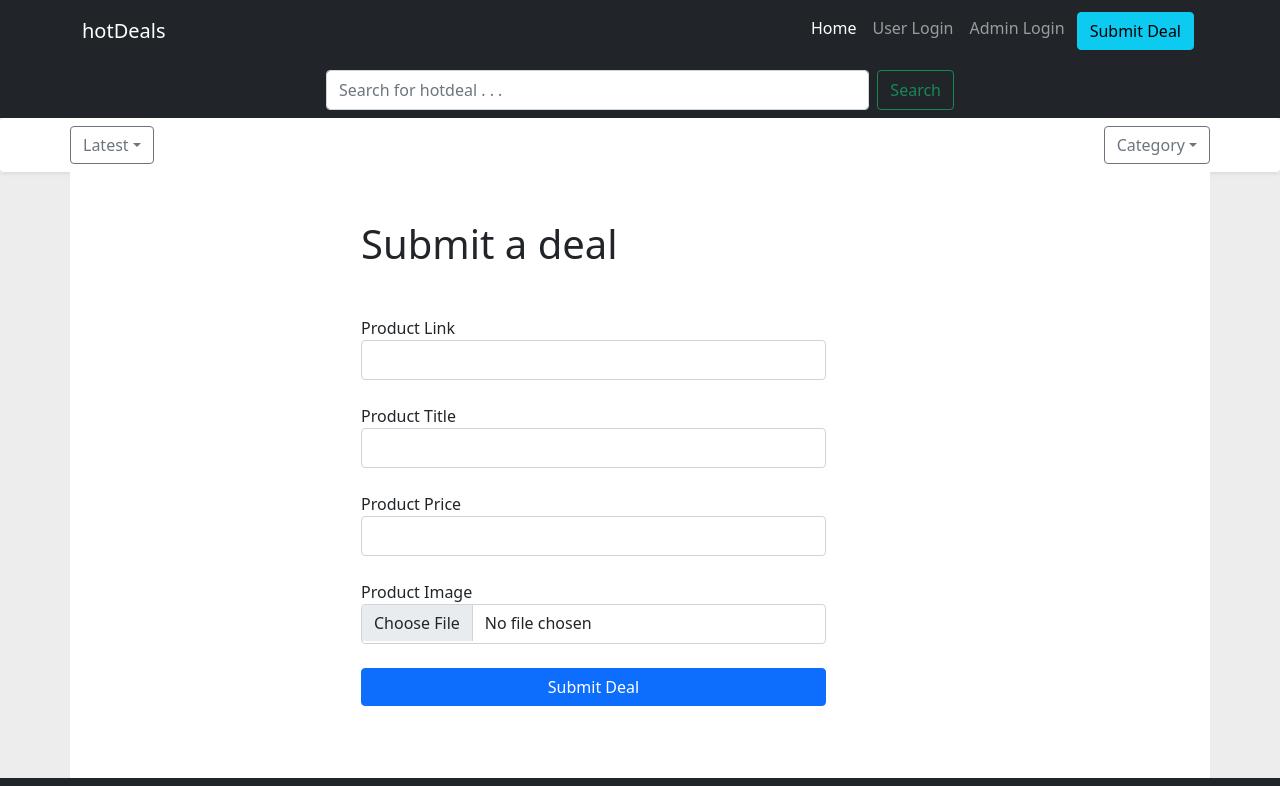
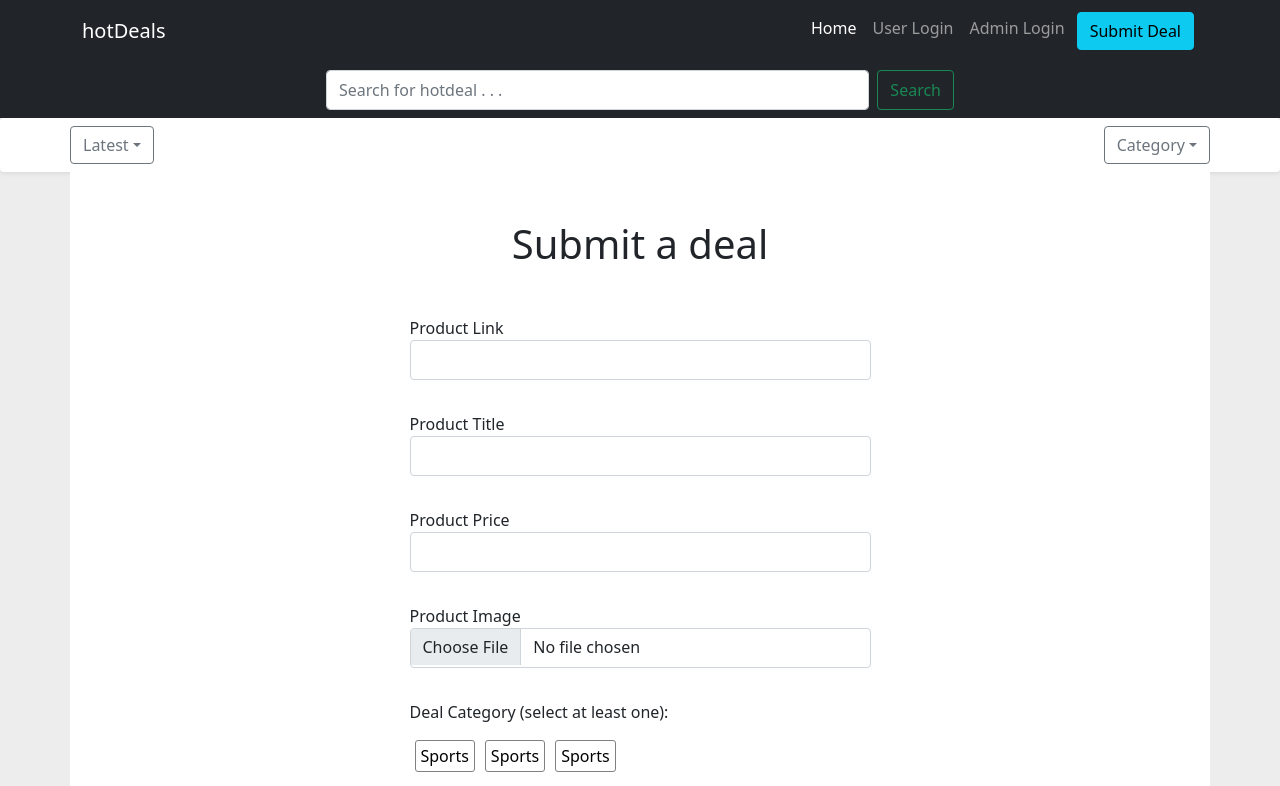
Before and after one commit to SwapnilKotkar/hotDeals-react-project, a React (Create React App) app: page /submitdealform in a window 1280 px wide. Shown: the top 786 px of the page. Built offline with nearby package versions, Linux system fonts and the light colour scheme.

Commit message:
dealform work

```diff
--- a/src/components/App.jsx
+++ b/src/components/App.jsx
@@ -1,23 +1,23 @@
 import "../../node_modules/bootstrap/dist/css/bootstrap.min.css";
 import { Routes, Route } from 'react-router-dom';
 import HomePage from "./HomePage";
-import Login from "./Forms/LoginPage";
+import UserLoginPage from "./Forms/UserLoginPage";
 import SignUpPage from './Forms/SignUpPage';
-import AdminLogin from "./Forms/AdminLogin";
-import DealSubmit from "./DealSubmit";
+import AdminLoginPage from "./Forms/AdminLoginPage";
+import DealSubmit from "./Forms/DealSubmit";
 
 
-let App = () =>{
+const App = () =>{
     return(
         <>
         <Routes>
             <Route exact path='/' element={<HomePage/>} />
-            <Route exact path='/userlogin' element={<Login/>} />
+            <Route exact path='/userlogin' element={<UserLoginPage/>} />
             <Route exact path='/signup' element={<SignUpPage/>} />
-            <Route exact path='/adminlogin' element={<AdminLogin/>} />
+            <Route exact path='/adminlogin' element={<AdminLoginPage/>} />
             <Route exact path='/submitdealform' element={<DealSubmit/>} />
         </Routes>
-    </>
+        </>
     );
 }
 
--- a/src/components/Deals.jsx
+++ b/src/components/Deals.jsx
@@ -1,7 +1,7 @@
 import DealsCard from "./DealsCard";
 import DealsData from "./DealsData";
 
-let Deals = () =>{
+const Deals = () =>{
     return(
         <>
             <section class="py-2 deals_list">
--- a/src/components/DealsCard.jsx
+++ b/src/components/DealsCard.jsx
@@ -1,5 +1,5 @@
 
-let DealsCard = (props) =>{
+const DealsCard = (props) =>{
     return(
         <>
             <div class="col col-12 mb-4 deal_details">
--- a/src/components/DealsData.jsx
+++ b/src/components/DealsData.jsx
@@ -1,4 +1,4 @@
-let DealsData = [
+const DealsData = [
     {
         name : "Product Name",
         image : "https://dummyimage.com/450x300/dee2e6/6c757d.jpg",
--- a/src/components/Footer.jsx
+++ b/src/components/Footer.jsx
@@ -1,7 +1,7 @@
 import { NavLink } from 'react-router-dom';
 
 
-let Footer = () =>{
+const Footer = () =>{
     return(
         <>
             <div className="container-fluid footer_container bg-dark">
@@ -15,7 +15,7 @@ let Footer = () =>{
                     <h5>Menu</h5>
                     <ul className="nav flex-column footer_menu">
                         <li className="nav-item mb-2"><NavLink to="/" className="nav-link p-0 text-muted">Home</NavLink></li>
-                        <li className="nav-item mb-2"><NavLink to="/login" className="nav-link p-0 text-muted">User Login</NavLink></li>
+                        <li className="nav-item mb-2"><NavLink to="/userlogin" className="nav-link p-0 text-muted">User Login</NavLink></li>
                         <li className="nav-item mb-2"><NavLink to="/adminlogin" className="nav-link p-0 text-muted">Admin Login</NavLink></li>
                     </ul>
                     </div>
--- a/src/components/Forms/AdminLogin.jsx
+++ b/src/components/Forms/AdminLoginPage.jsx
@@ -3,18 +3,18 @@ import { NavLink } from 'react-router-dom';
 import { useForm } from "react-hook-form";
 
 
-let AdminLogin = () => {
-    let link = "";
+const AdminLoginPage = () => {
+    const link = "";
 
-    let [adminLogin, setAdminLogin] = useState({
+    const [adminLogin, setAdminLogin] = useState({
         username: "",
         password: ""
      });
 
     const [adminLloginRecord, setAdminLoginRecord] = useState([]);
 
-     let handleChange = (event) =>{
-         let {name, value} = event.target;
+     const handleChange = (event) =>{
+         const {name, value} = event.target;
          setAdminLogin({...adminLogin, [name]: value});
      }
 
@@ -32,11 +32,11 @@ let AdminLogin = () => {
             <div class="login-form">
                 <form onSubmit={handleSubmit(onSubmit)}>
                     <h2 class="text-center">Admin Login</h2>
-                    <div class="text-center social-btn">
+                    {/* <div class="text-center social-btn">
                         <a href={link} class="container btn btn-primary btn-block text-center"> Sign in with <b>Facebook</b></a>
                         <a href={link} class="container btn btn-danger btn-block text-center"> Sign in with <b>Google</b></a>
                     </div>
-                    <div class="or-seperator"><i>or</i></div>
+                    <div class="or-seperator"><i>or</i></div> */}
                     <div class="form-group">
                             <input type="text" class="form-control" name="username" placeholder="Username" ref={register({ required: "user name is required" })} value={adminLogin.username} onChange={handleChange} />
                             <p className="warning">{errors.username?.message}</p>
@@ -63,4 +63,4 @@ let AdminLogin = () => {
     );
 }
 
-export default AdminLogin;
+export default AdminLoginPage;
--- a/src/components/DealSubmit.jsx
+++ b/src/components/Forms/DealSubmit.jsx
@@ -1,9 +1,10 @@
-import Navbar from "./Navbar";
-import Footer from "./Footer";
+import Navbar from "../Navbar";
+import Footer from "../Footer";
 import { useState } from "react/cjs/react.development";
 import { useForm } from "react-hook-form";
 
-let DealSubmit = () =>{
+const DealSubmit = () =>{
+
 
     const[deal, setDeal]= useState({
         dealLink:"",
@@ -15,7 +16,7 @@ let DealSubmit = () =>{
     const[dealRecord, setDealRecord] = useState([]);
 
     const handleChange = (event) =>{
-        let {name, value} = event.target;
+        const {name, value} = event.target;
          setDeal({...deal, [name]: value});
     }
 
@@ -36,27 +37,33 @@ let DealSubmit = () =>{
             <Navbar/>
             <div class="container-sm d-flex justify-content-center deal_submit_form">
                 <form class="col-sm-6 m-5" onSubmit={handleSubmit(onSubmit)}>
-                    <div class="form_title mb-5"><h1>Submit a deal</h1></div>
-                    <div class="form-row">
-                        <div class="form-group col-10 mb-4">
+                    <div class="form_title mb-5 text-center"><h1>Submit a deal</h1></div>
+                    <div class="form-row row justify-content-center">
+                        <div class="form-group col-10 mb-3">
                             <label for="dealLink">Product Link</label>
                             <input type="url" class="form-control" name="dealLink" ref={register({ required: "link is required" })} value={deal.dealLink} onChange={handleChange} />
                             <p className="warning">{errors.dealLink?.message}</p>
                         </div>
-                        <div class="form-group col-10 mb-4">
+                        <div class="form-group col-10 mb-3">
                             <label for="dealTitle">Product Title</label>
                             <input type="text" class="form-control" name="dealTitle" ref={register({ required: "product name is required" })} value={deal.dealTitle} onChange={handleChange}  />
                             <p className="warning">{errors.dealTitle?.message}</p>
                         </div>
-                        <div class="form-group col-10 mb-4">
+                        <div class="form-group col-10 mb-3">
                             <label for="dealPrice">Product Price</label>
                             <input type="number" class="form-control" name="dealPrice" ref={register({ required: "product price is required" })} value={deal.dealPrice} onChange={handleChange}  />
                             <p className="warning">{errors.dealPrice?.message}</p>
                         </div>
-                        <div class="form-group col-10 mb-4">
+                        <div class="form-group col-10 mb-3">
                             <label for="dealImage">Product Image</label>
                             <input type="file" class="form-control" name="dealImage" ref={register({ required: "product image is required" })} value={deal.dealImage} onChange={handleChange}  />
                             <p className="warning">{errors.dealImage?.message}</p>
+                        </div>
+                        <div class="form-group col-10 mb-3">
+                            <div className="mb-3" >Deal Category (select at least one):</div>
+                            <button className="category_name">Sports</button>
+                            <button className="category_name">Sports</button>
+                            <button className="category_name">Sports</button>
                         </div>
                         <div class="form-group col-10 mb-4">
                         <button type="submit" class="container btn btn-primary">Submit Deal</button>
--- a/src/components/HomePage.jsx
+++ b/src/components/HomePage.jsx
@@ -4,7 +4,7 @@ import Navbar from './Navbar';
 import Deals from './Deals';
 import Footer from "./Footer";
 
-let HomePage = () =>{
+const HomePage = () =>{
     return(
         <>
         <Navbar/>
--- a/src/components/Navbar.jsx
+++ b/src/components/Navbar.jsx
@@ -1,5 +1,6 @@
 import React from 'react';
 import { NavLink } from 'react-router-dom';
+
 const Navbar = () =>{
     const link = "#";
 
--- a/src/index.css
+++ b/src/index.css
@@ -188,6 +188,14 @@ code {
 .deal_submit_form{
   background-color: white;
 }
+.category_name{
+  display: inline-flex;
+  background-color: white;
+  border: 1px solid gray;
+  border-radius: 3px;
+  margin: 0 5px;
+  padding: 3px 5px;
+}
 
  @media screen and (max-width: 480px) {
    .deal_details{
```
Also changed, not shown: src/components/Forms/SignUpPage.jsx (+11 -10 lines), src/components/Forms/UserLoginPage.jsx (renamed from src/components/Forms/LoginPage.jsx, +9 -10 lines).
